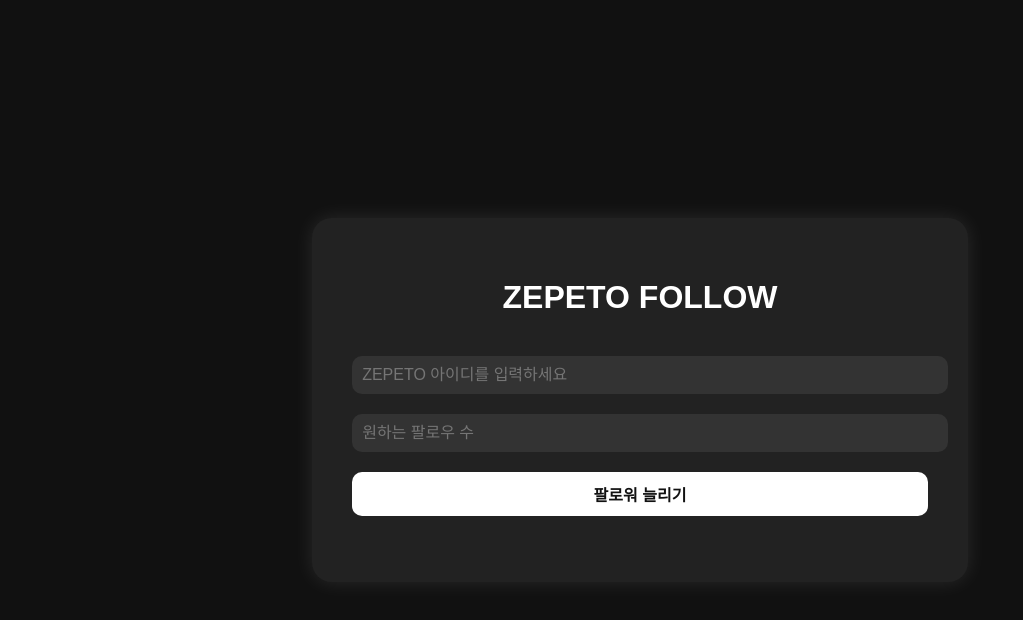
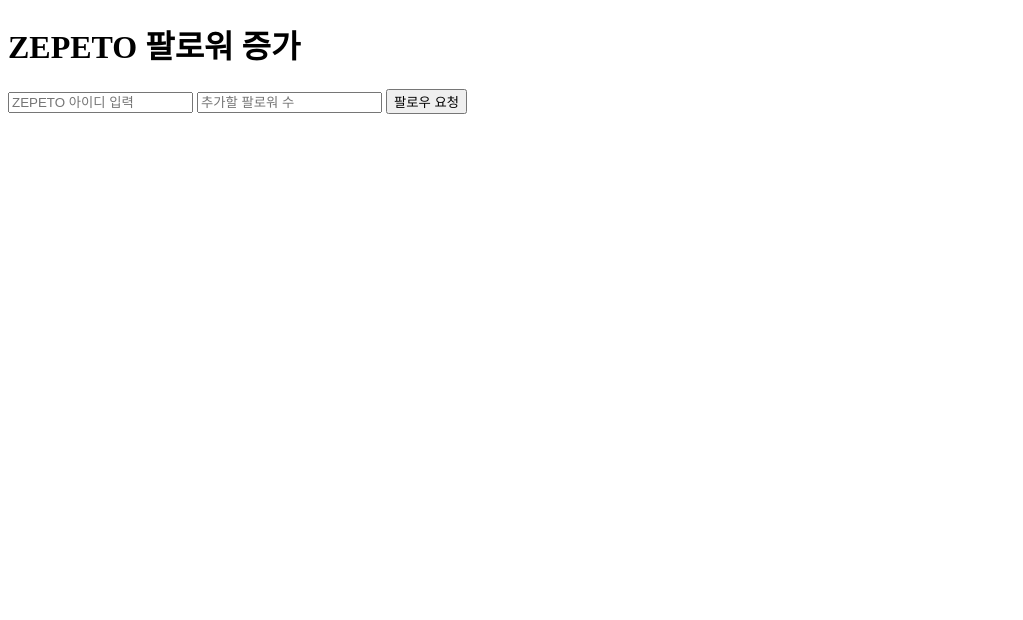
Before and after one commit to gochll/zepetofollow, a website: page index.html in a window 1280 px wide. Shown: the whole page, without its empty margins (0-1023 px from the left). Drawn offline with Linux system fonts and the light colour scheme.

Commit message:
Add files via upload

```diff
--- a/index.html
+++ b/index.html
@@ -1,85 +1,30 @@
-
 <!DOCTYPE html>
 <html lang="ko">
 <head>
     <meta charset="UTF-8" />
-  <meta name="viewport" content="width=device-width, initial-scale=1.0"/>
-  <title>ZEPETO FOLLOW</title>
-  <style>
-    body {
-      margin: 0;
-      font-family: 'Arial', sans-serif;
-      background-color: #111;
-      color: #fff;
-      display: flex;
-      justify-content: center;
-      align-items: center;
-      height: 100vh;
-    }
-    .container {
-      background: #222;
-      padding: 40px;
-      border-radius: 20px;
-      box-shadow: 0 0 20px rgba(255,255,255,0.1);
-      text-align: center;
-    }
-    h1 {
-      margin-bottom: 30px;
-      color: #fff;
-    }
-    input, button {
-      padding: 10px;
-      margin: 10px 0;
-      border: none;
-      border-radius: 10px;
-      width: 100%;
-      font-size: 16px;
-    }
-    input {
-      background: #333;
-      color: #fff;
-    }
-    button {
-      background: #fff;
-      color: #111;
-      font-weight: bold;
-      cursor: pointer;
-    }
-    button:hover {
-      background: #ccc;
-    }
-  </style>
+    <title>ZEPETO 팔로워 증가</title>
 </head>
 <body>
-  <div class="container">
-    <h1>ZEPETO FOLLOW</h1>
-    <form id="followForm">
-      <input type="text" id="zepetoId" placeholder="ZEPETO 아이디를 입력하세요" required />
-      <input type="number" id="followCount" placeholder="원하는 팔로우 수" required />
-      <button type="submit">팔로워 늘리기</button>
-    </form>
-    <p id="result"></p>
-  </div>
+    <h1>ZEPETO 팔로워 증가</h1>
+    <input type="text" id="id" placeholder="ZEPETO 아이디 입력" />
+    <input type="number" id="count" placeholder="추가할 팔로워 수" />
+    <button id="followButton">팔로우 요청</button>
+
+    <div id="result"></div>
+
     <script>
-    const form = document.getElementById('followForm');
-    form.addEventListener('submit', async (e) => {
-      e.preventDefault();
-      const id = document.getElementById('zepetoId').value;
-      const count = document.getElementById('followCount').value;
-      const result = document.getElementById('result');
-      result.textContent = '처리 중...';
+        document.getElementById('followButton').addEventListener('click', async () => {
+            const id = document.getElementById('id').value;
+            const count = document.getElementById('count').value;
 
-      try {
-        const res = await fetch('/api/follow', {
+            const response = await fetch('/api/follow', {
                 method: 'POST',
-          headers: {'Content-Type': 'application/json'},
+                headers: { 'Content-Type': 'application/json' },
                 body: JSON.stringify({ id, count })
             });
-        const data = await res.json();
-        result.textContent = data.message || '완료되었습니다!';
-      } catch (err) {
-        result.textContent = '에러 발생: ' + err.message;
-      }
+
+            const data = await response.json();
+            document.getElementById('result').innerText = JSON.stringify(data);
         });
     </script>
 </body>
```
Lines whose indentation alone changed are shown as unchanged.
